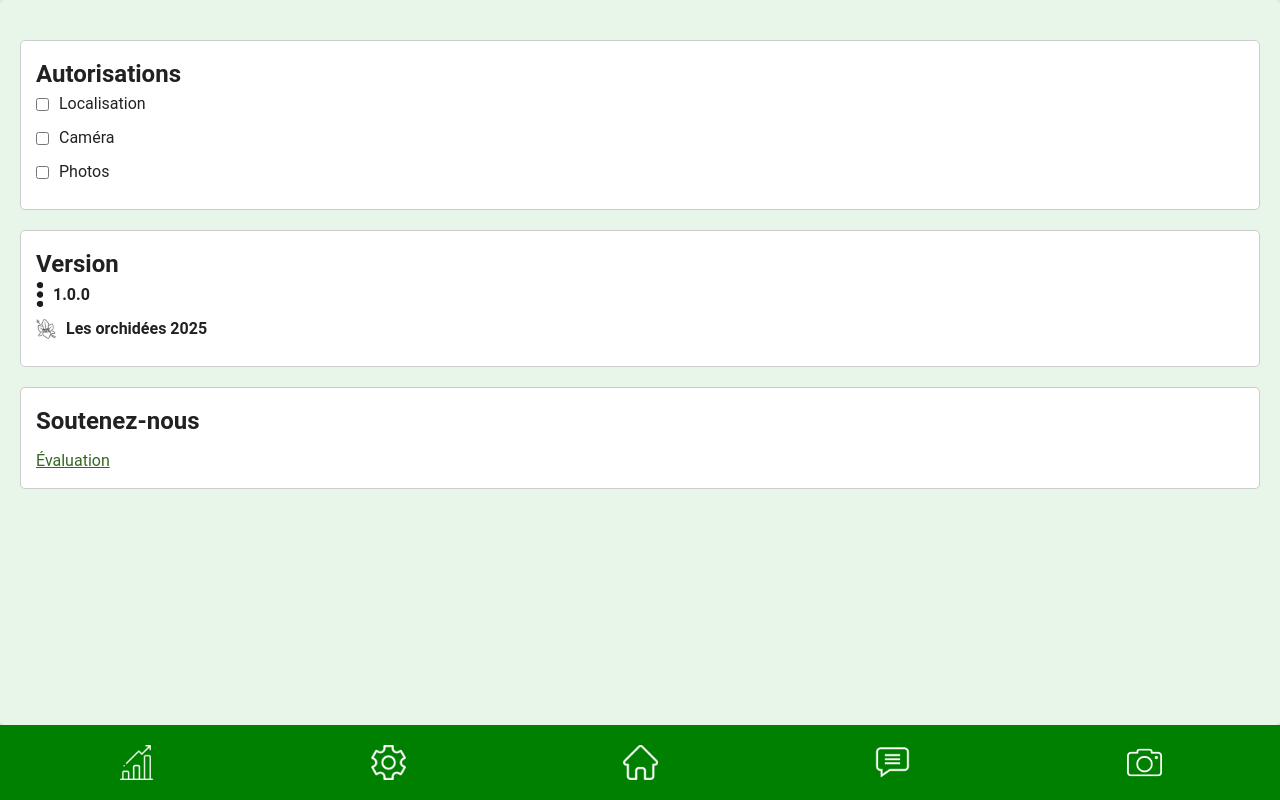
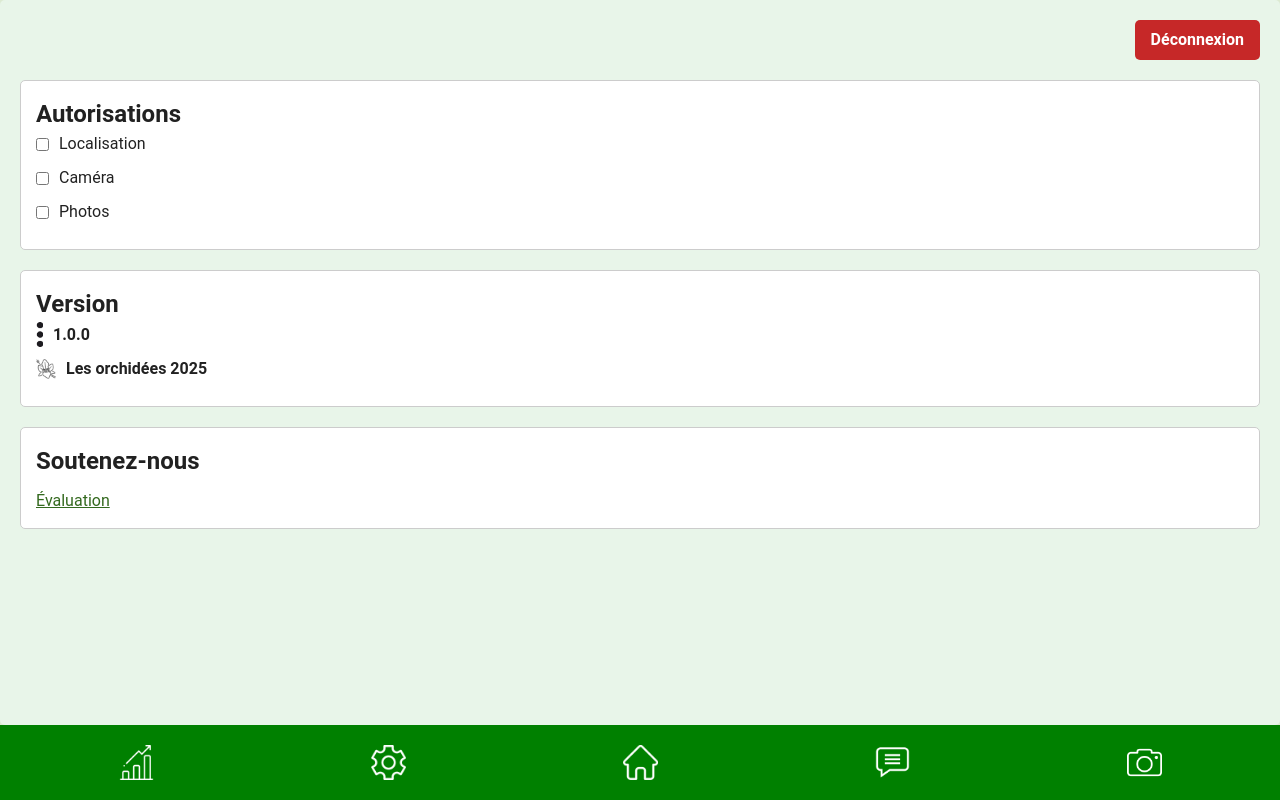
Before and after one commit to AtymmoJohanna/Orchidea, a Vue app in the folder frontend/: page /param in a window 1280 px wide. Built offline with nearby package versions, Linux system fonts and the light colour scheme.

Commit message:
Updates finales

```diff
--- a/frontend/src/components/ParametreComponent.vue
+++ b/frontend/src/components/ParametreComponent.vue
@@ -2,6 +2,7 @@
   <div class="profile-container">
     <header class="profile-header">
       <h1>{{ userName }}</h1>
+      <button @click="logout" class="logout-button">Déconnexion</button>
     </header>
 
     <section class="permissions">
@@ -52,6 +53,11 @@ export default {
       this.userName = user.nom;
     }
   },
+  methods: {
+    logout() {
+      this.$router.push("/inscrit");
+    },
+  },
 };
 </script>
 
@@ -66,14 +72,29 @@ export default {
 
 .profile-header {
   display: flex;
-  justify-content: center;
-  text-align: center;
+  justify-content: space-between;
+  align-items: center;
+  margin-bottom: 10px;
 }
 
 .profile-header h1 {
   margin: 0;
   font-size: 1.8em;
   font-weight: bold;
+}
+
+.logout-button {
+  background-color: #c62828;
+  color: white;
+  border: none;
+  padding: 8px 16px;
+  border-radius: 5px;
+  font-weight: bold;
+  cursor: pointer;
+}
+
+.logout-button:hover {
+  background-color: #b71c1c;
 }
 
 .permissions,
@@ -107,11 +128,13 @@ export default {
   height: 25px;
   margin-right: 10px;
 }
+
 .icon-orche {
   width: 20px;
   height: 20px;
   margin-right: 10px;
 }
+
 .text {
   font-size: 1rem;
   font-weight: bold;
```
